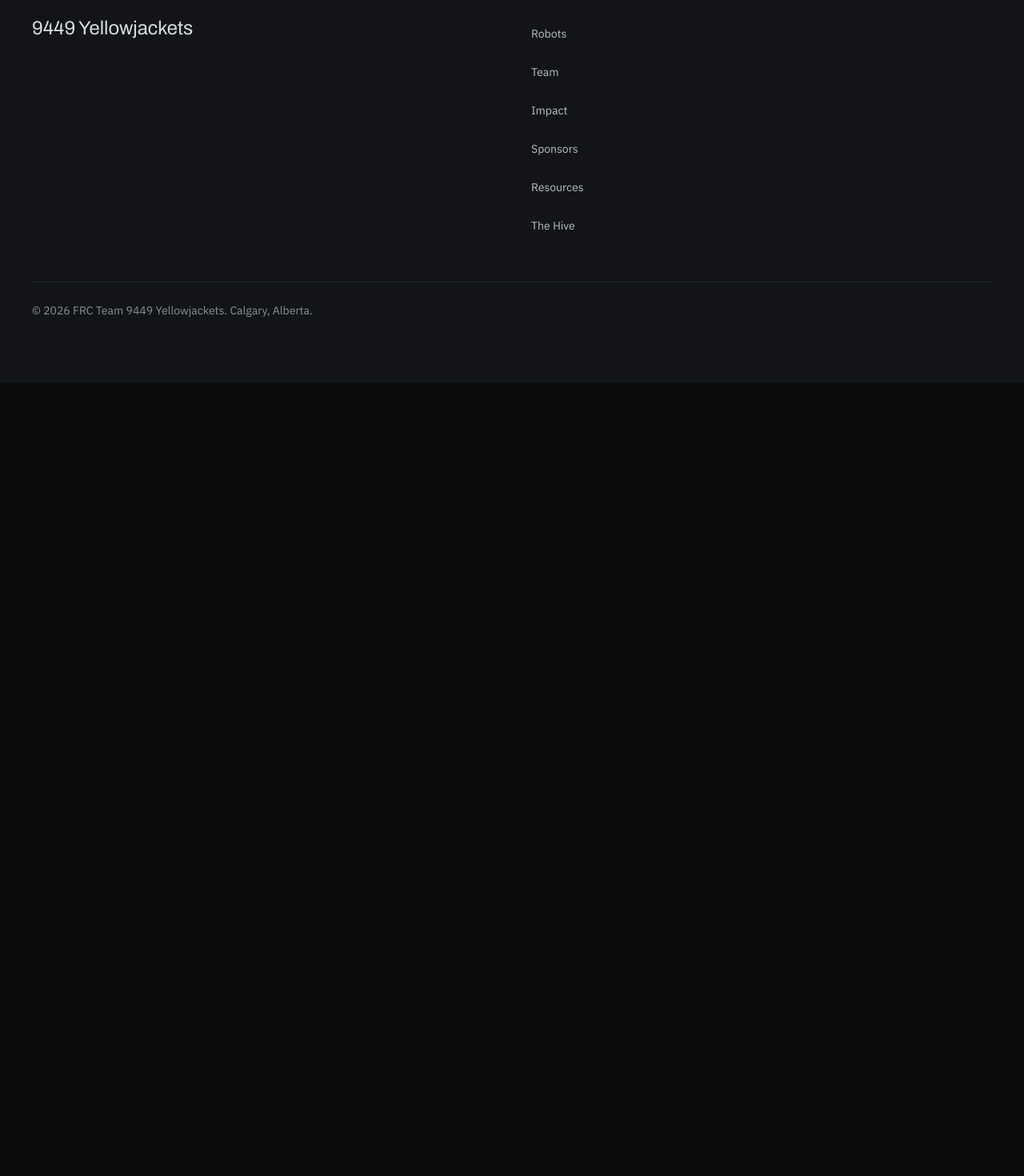
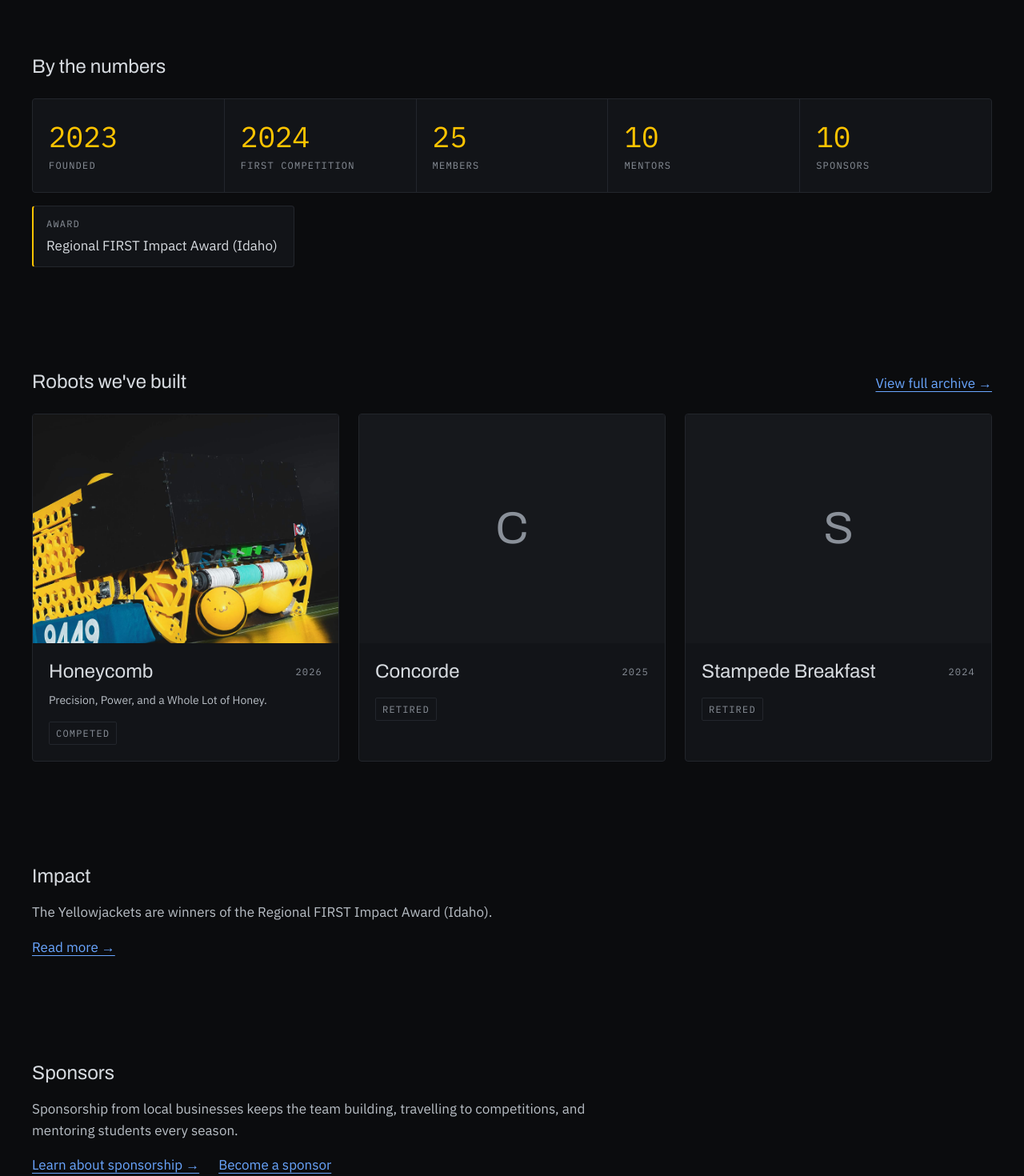
Before and after one commit to nathanwebdev2/team9449, a Next.js app: page / in a window 1280 px wide. Shown: the part 2380-3850 px from the top of the page at 80% size. Before the commit the page ends 2859 px from the top, so only its background shows below. Built offline with nearby package versions, Linux system fonts and the light colour scheme; no server answers.

Commit message:
feat: homepage below-the-fold sections — stats, robot teaser, impact/sponsors teasers

```diff
--- /dev/null
+++ b/content/site-stats.ts
@@ -0,0 +1,28 @@
+/**
+ * Single source of truth for homepage stat numbers (spec 0013 §3.1). A field
+ * is `null` until Nathan supplies the real, exact figure. `memberCount`,
+ * `mentorCount`, and `sponsorCount` below were confirmed directly by Nathan
+ * (2026-08-22) — they happen to match the ~25/~10/~10 figures that were
+ * floating around planning docs as unconfirmed approximations, but they are
+ * not sourced from that memory; they're a direct confirmation. `robotsBuilt`
+ * remains unconfirmed and stays `null`. The homepage stat grid omits a tile
+ * entirely when its field is `null`; setting a real value here is the only
+ * change needed to make that tile appear.
+ */
+export interface SiteStats {
+  foundedYear: number | null;
+  firstCompetitionYear: number | null;
+  memberCount: number | null;
+  mentorCount: number | null;
+  sponsorCount: number | null;
+  robotsBuilt: number | null;
+}
+
+export const siteStats: SiteStats = {
+  foundedYear: 2023,
+  firstCompetitionYear: 2024,
+  memberCount: 25,
+  mentorCount: 10,
+  sponsorCount: 10,
+  robotsBuilt: null,
+};
--- a/src/app/page.tsx
+++ b/src/app/page.tsx
@@ -1,9 +1,34 @@
+import Link from "next/link";
 import { Container } from "@/components/layout/Container";
 import { Eyebrow } from "@/components/layout/Eyebrow";
+import { Section } from "@/components/layout/Section";
 import { ScrubSequence } from "@/components/motion/ScrubSequence";
+import { Reveal } from "@/components/motion/Reveal";
+import { CountUp } from "@/components/motion/CountUp";
+import { RobotCard } from "@/components/content/RobotCard";
 import { heroFrames } from "@/lib/hero-frames";
+import { getRobotImages, getRobots } from "@/lib/content/robots";
+import { siteStats } from "../../content/site-stats";
 
 export default function Home() {
+  const recentRobots = [...getRobots()].sort((a, b) => b.year - a.year).slice(0, 3);
+
+  // Only stats with a confirmed value render a tile — a `null` field is
+  // omitted entirely, never a "—" placeholder or a zero (spec 0013 §3.1).
+  // Built inline rather than via the shared `StatGrid` (used unmodified on
+  // /robots/[slug]) so that CountUp's bundle cost stays scoped to the
+  // homepage and doesn't leak into every page that renders a stat grid.
+  const numericStats = (
+    [
+      { label: "Founded", value: siteStats.foundedYear },
+      { label: "First competition", value: siteStats.firstCompetitionYear },
+      { label: "Members", value: siteStats.memberCount },
+      { label: "Mentors", value: siteStats.mentorCount },
+      { label: "Sponsors", value: siteStats.sponsorCount },
+      { label: "Robots built", value: siteStats.robotsBuilt },
+    ] satisfies { label: string; value: number | null }[]
+  ).filter((stat): stat is { label: string; value: number } => stat.value !== null);
+
   return (
     <>
       {/* The hero poster is the LCP element. React hoists this into <head>, so
@@ -30,6 +55,118 @@ export default function Home() {
           </p>
         </Container>
       </ScrubSequence>
+
+      <Section>
+        <Container>
+          <Reveal>
+            <h2 className="font-display text-h3 text-aluminum">By the numbers</h2>
+
+            {numericStats.length > 0 && (
+              /* flex-wrap, not a fixed grid-cols count — with as few as two
+                 tiles today, a fixed column count would leave a visible
+                 empty cell (spec 0013 §7 edge case: "do not force a fixed
+                 ... layout that leaves gaps"). Tiles reflow to however many
+                 stats are actually populated. */
+              <dl className="mt-6 flex flex-wrap gap-px overflow-hidden rounded-md border border-ink-600 bg-ink-600">
+                {numericStats.map((stat) => (
+                  <div key={stat.label} className="min-w-40 flex-1 bg-ink-800 px-5 py-6">
+                    <dd className="font-mono text-h2 text-jacket-500">
+                      <CountUp value={stat.value} />
+                    </dd>
+                    <dt className="mt-1 font-mono text-label uppercase tracking-widest text-steel-400">
+                      {stat.label}
+                    </dt>
+                  </div>
+                ))}
+              </dl>
+            )}
+
+            {/* A confirmed fact, not a counted number — rendered as its own
+                badge rather than a StatGrid tile (spec 0013 §3.1). */}
+            <div className="mt-4 inline-flex items-start rounded-md border border-ink-600 border-l-2 border-l-jacket-500 bg-ink-800 py-3 pl-4 pr-5">
+              <div>
+                <p className="font-mono text-label uppercase tracking-widest text-steel-400">
+                  Award
+                </p>
+                <p className="mt-1 text-body text-aluminum">
+                  Regional FIRST Impact Award (Idaho)
+                </p>
+              </div>
+            </div>
+          </Reveal>
+        </Container>
+      </Section>
+
+      {recentRobots.length > 0 && (
+        <Section className="pt-0 md:pt-0">
+          <Container>
+            <Reveal>
+              <div className="flex flex-wrap items-baseline justify-between gap-4">
+                <h2 className="font-display text-h3 text-aluminum">Robots we&apos;ve built</h2>
+                <Link
+                  href="/robots"
+                  className="text-body text-link-500 underline underline-offset-4 transition-opacity hover:opacity-80"
+                >
+                  View full archive →
+                </Link>
+              </div>
+
+              <div className="mt-6 grid grid-cols-1 gap-6 sm:grid-cols-2 lg:grid-cols-3">
+                {recentRobots.map((robot) => (
+                  <RobotCard
+                    key={robot.slug}
+                    robot={robot}
+                    hero={getRobotImages(robot.slug, robot.name).hero?.src ?? null}
+                  />
+                ))}
+              </div>
+            </Reveal>
+          </Container>
+        </Section>
+      )}
+
+      <Section className="pt-0 md:pt-0">
+        <Container>
+          <Reveal>
+            <h2 className="font-display text-h3 text-aluminum">Impact</h2>
+            <p className="mt-4 measure text-body text-steel-200">
+              The Yellowjackets are winners of the Regional FIRST Impact Award (Idaho).
+            </p>
+            <Link
+              href="/impact"
+              className="mt-4 inline-block text-body text-link-500 underline underline-offset-4 transition-opacity hover:opacity-80"
+            >
+              Read more →
+            </Link>
+          </Reveal>
+        </Container>
+      </Section>
+
+      <Section className="pt-0 md:pt-0">
+        <Container>
+          <Reveal>
+            <h2 className="font-display text-h3 text-aluminum">Sponsors</h2>
+            <p className="mt-4 measure text-body text-steel-200">
+              Sponsorship from local businesses keeps the team building,
+              travelling to competitions, and mentoring students every season.
+            </p>
+            <div className="mt-4 flex flex-wrap gap-x-6 gap-y-2">
+              <Link
+                href="/sponsors"
+                className="text-body text-link-500 underline underline-offset-4 transition-opacity hover:opacity-80"
+              >
+                Learn about sponsorship →
+              </Link>
+              <a
+                href="mailto:christanh@albertarobotics.com"
+                className="text-body text-link-500 underline underline-offset-4 transition-opacity hover:opacity-80"
+              >
+                Become a sponsor
+              </a>
+            </div>
+          </Reveal>
+        </Container>
+      </Section>
     </>
   );
 }
```
Also changed, not shown: 2 other files (tests, documents, lock files or other folders).
